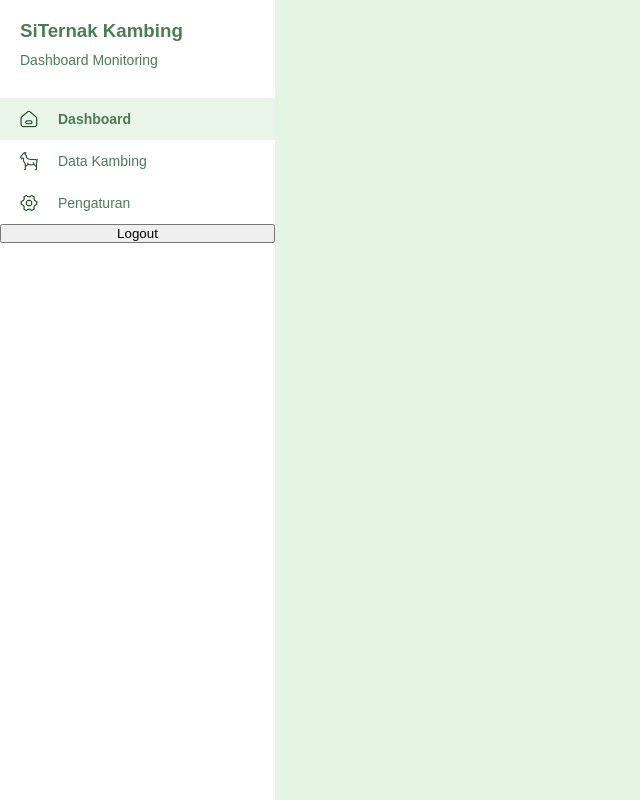
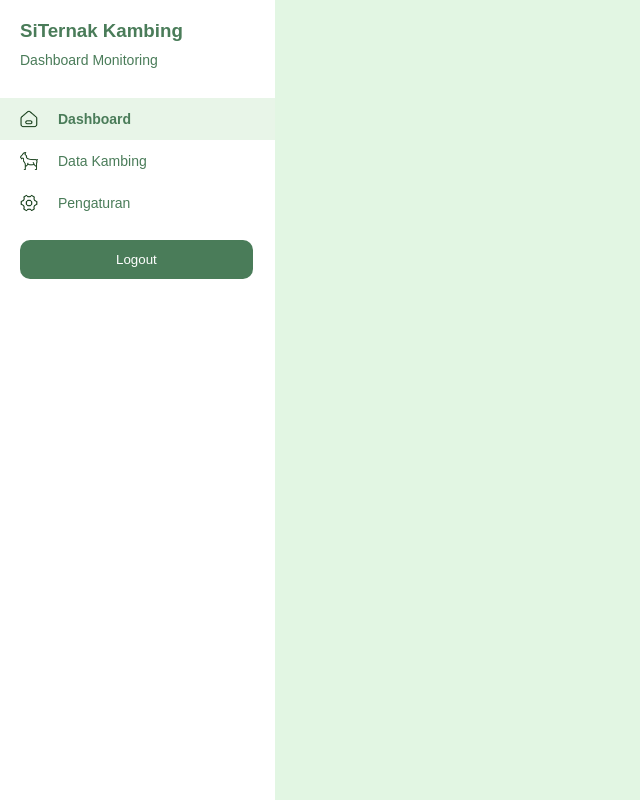
Before and after one commit to Divarizky/SiTernak-Kambing, a PHP site: page / in a window 1280 px wide. Shown: the whole page, without its empty margins (0-640 px from the left). Run offline with PHP 8.4, Linux system fonts and the light colour scheme.

Commit message:
add: button logout di sidebar

```diff
--- a/assets/css/style.css
+++ b/assets/css/style.css
@@ -4,7 +4,7 @@
     /* primary color */
     --secondary-green-color: #2A6B2D;
     /* secondary color */
-    --green-hover-color: #67C16B;
+    --green-hover-color: #85c088;
     --light-green-hover-color: #E8F5E8;
     /* hover color */
     --light-green-bg: #E2F6E3;
@@ -13,7 +13,7 @@
     --text-color-green: #4A7C59;
     --text-color-dark: #353535;
     --text-color-light: #FFFFFF;
-    --button-color: #265529;
+    --button-color: #4A7C59;
     --border-color: #DDDDDD;
 }
 
@@ -84,3 +84,17 @@ body {
     margin-right: 20px;
     object-fit: contain;
 }
+
+/* Button Logout */
+.btn-logout {
+    background: var(--button-color);
+    color: white;
+    border: none;
+    border-radius: 10px;
+    padding: 0.75rem 6rem;
+    margin: 1rem 1.25rem;
+}
+
+.btn-logout:hover {
+    background: var(--green-hover-color);
+}
--- a/index.html
+++ b/index.html
@@ -36,10 +36,10 @@
                     </a>
                 </li>
             </ul>
+
+            <!-- Logout -->
+            <button class="btn-logout" type="button">Logout</button>
         </nav>
-
-        <!-- Logout -->
-        <button type="button">Logout</button>
     </aside>
 
     <!-- Konten Utama -->
```
